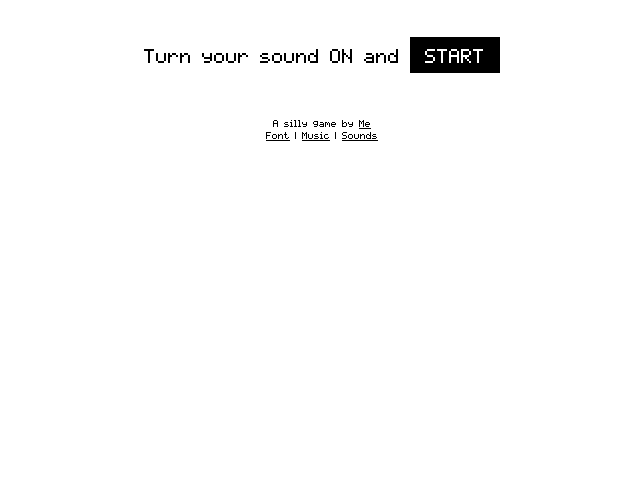
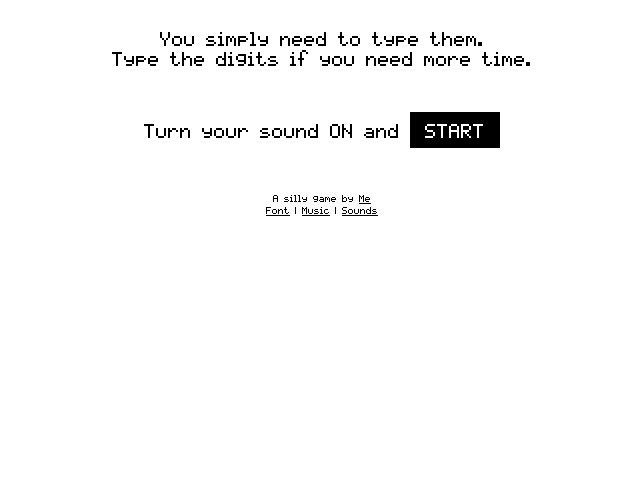
Before and after one commit to yarivfrd/typer, a plain HTML site: page index.html in a window 1280 px wide. Shown: the part 316-800 px from the top of the page, without its empty margins (318-958 px from the left). Drawn offline with Linux system fonts and the light colour scheme.

Commit message:
responsive adjustments

```diff
--- a/index.html
+++ b/index.html
@@ -11,8 +11,8 @@
 </head>
 
 <body>
+    <input type="text">
     <main>
-        <input type="text">
         <div class="container">
             <div class="scoreboard">SCORE 00</div>
             <div class="word-slot"></div>
--- a/style.css
+++ b/style.css
@@ -5,10 +5,16 @@
 }
 
 input {
+    position: absolute;
+    top: 0;
+    left: 0;
     opacity: 0;
 }
 
 body {
+    display: flex;
+    justify-content: center;
+    align-items: center;
 	height: 100vh;
     font-family: 'PixelMix';
     margin: 0;
@@ -16,7 +22,11 @@ body {
 }
 
 main {
+    display: flex;
+    justify-content: center;
+    align-items: center;
     position: relative;
+    width: 100%;
 	height: inherit;
     background-color: white;
 }
@@ -26,16 +36,13 @@ main[data-shenanigen='true'] {
 }
 
 .container {
-    position: absolute;
-    top: 150px;
-    left: 50%;
+    position: relative;
     display: flex;
     justify-content: center;
     align-items: center;
     flex-direction: column;
     height: 350px;
     width: 100%;
-    transform: translateX(-50%);
 }
 
 
@@ -258,8 +265,8 @@ main[data-shenanigen='true'] {
 }
 
 @media (max-width: 480px) {
-    .container {
-        top: 0;
+    main {
+        align-items: flex-start;
     }
 
     .word-slot {
```
